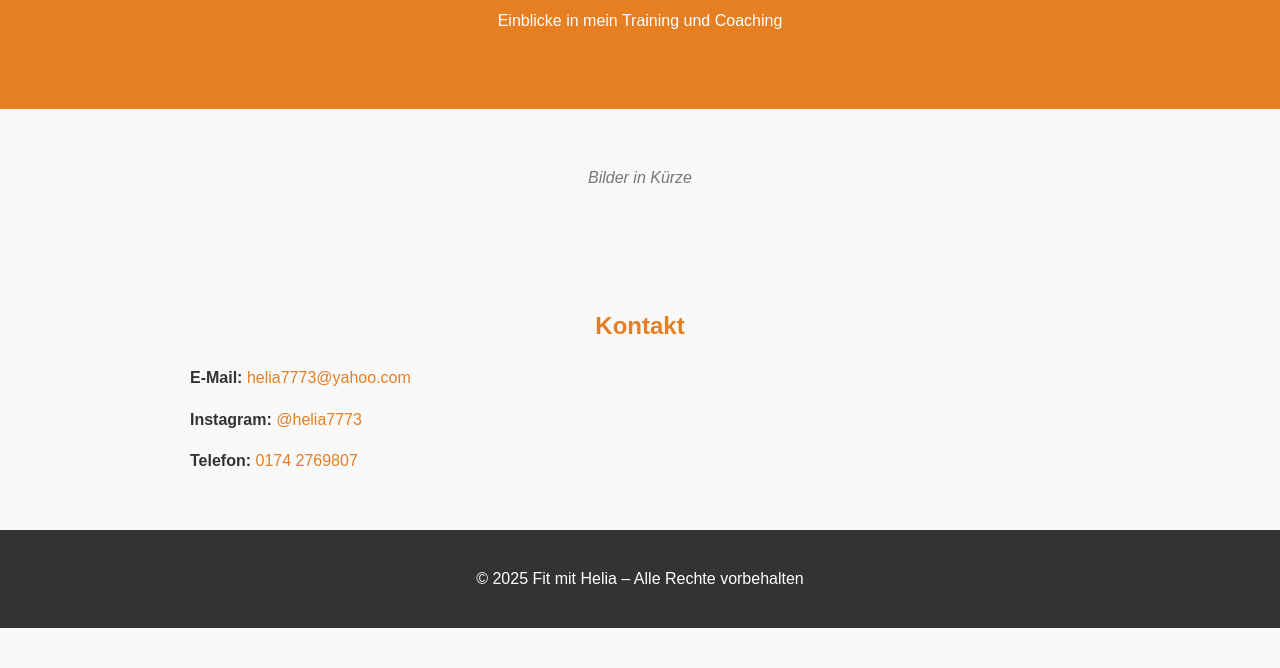
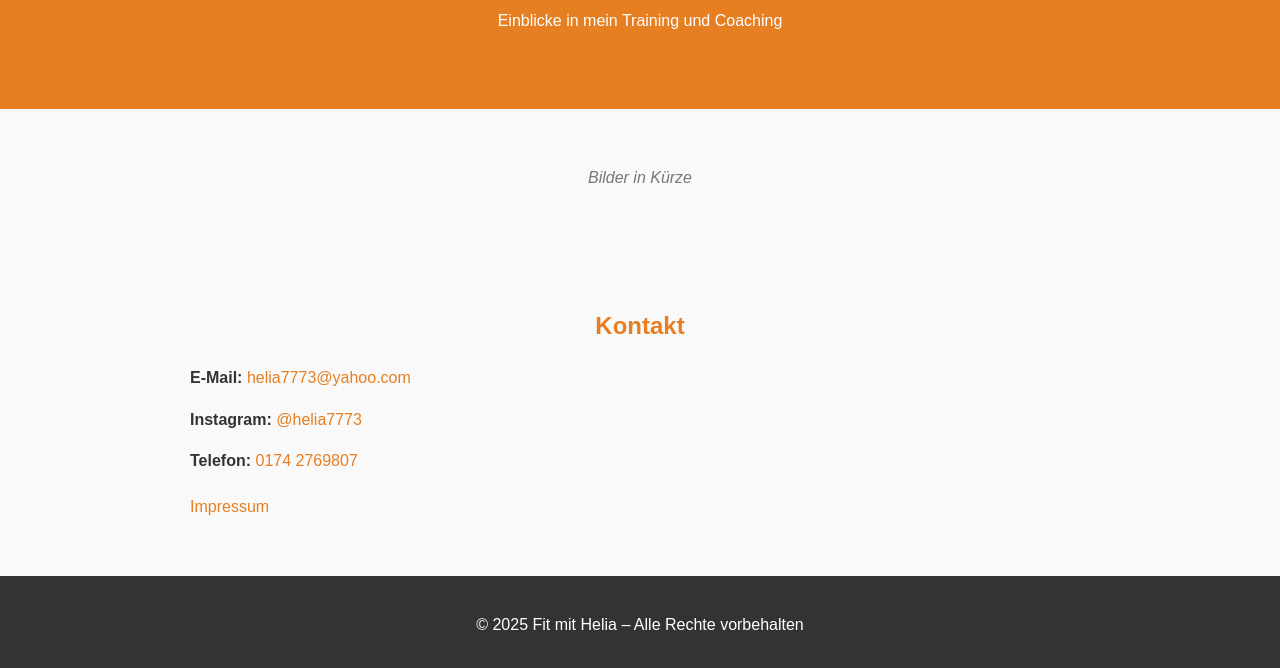
Before and after one commit to fit-mit-helia/fit-mit-helia, a plain HTML site: page galerie.html in a window 1280 px wide. Shown: the part 192-860 px from the top of the page. Before the commit the page ends 820 px from the top, so only its background shows below. Drawn offline with Linux system fonts and the light colour scheme.

Commit message:
Update galerie.html

```diff
--- a/galerie.html
+++ b/galerie.html
@@ -97,6 +97,7 @@
   <p><strong>E-Mail:</strong> <a href="mailto:helia7773@yahoo.com">helia7773@yahoo.com</a></p>
   <p><strong>Instagram:</strong> <a href="https://www.instagram.com/helia7773/" target="_blank">@helia7773</a></p>
   <p><strong>Telefon:</strong> <a href="tel:+491742769807">0174 2769807</a></p>
+  <p style="margin-top: 20px;"><a href="impressum.html">Impressum</a></p>
 </section>
 
 <footer>
```
